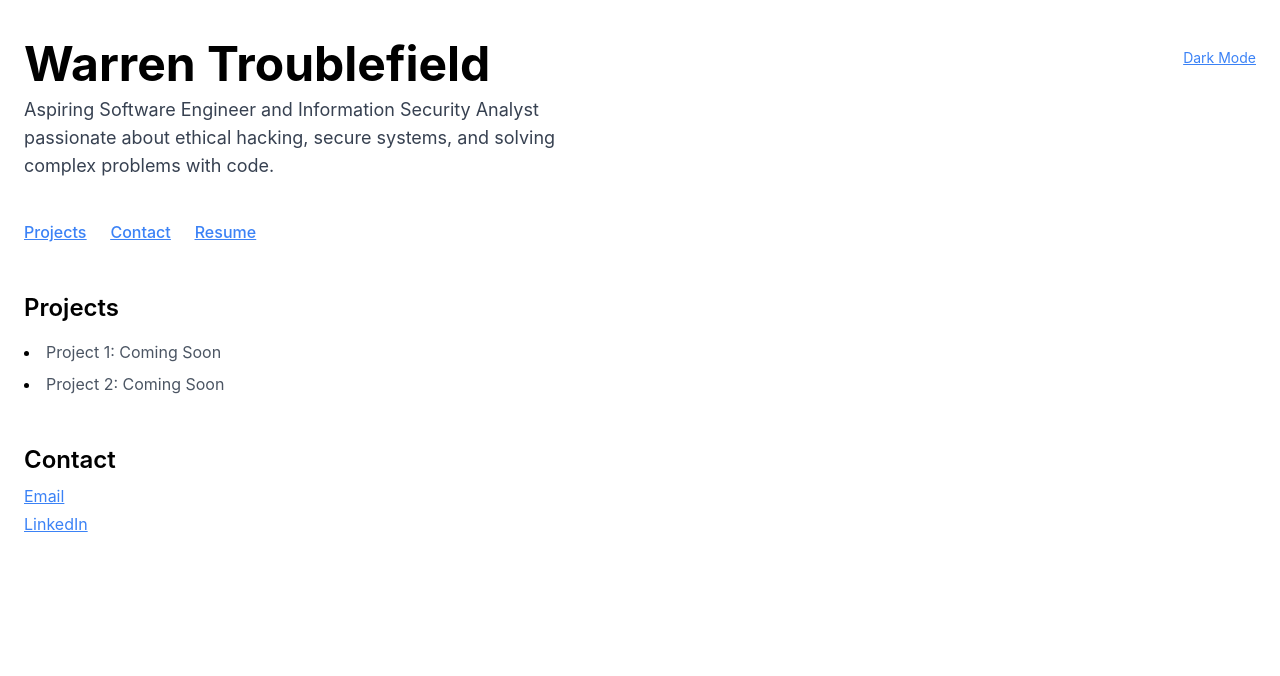
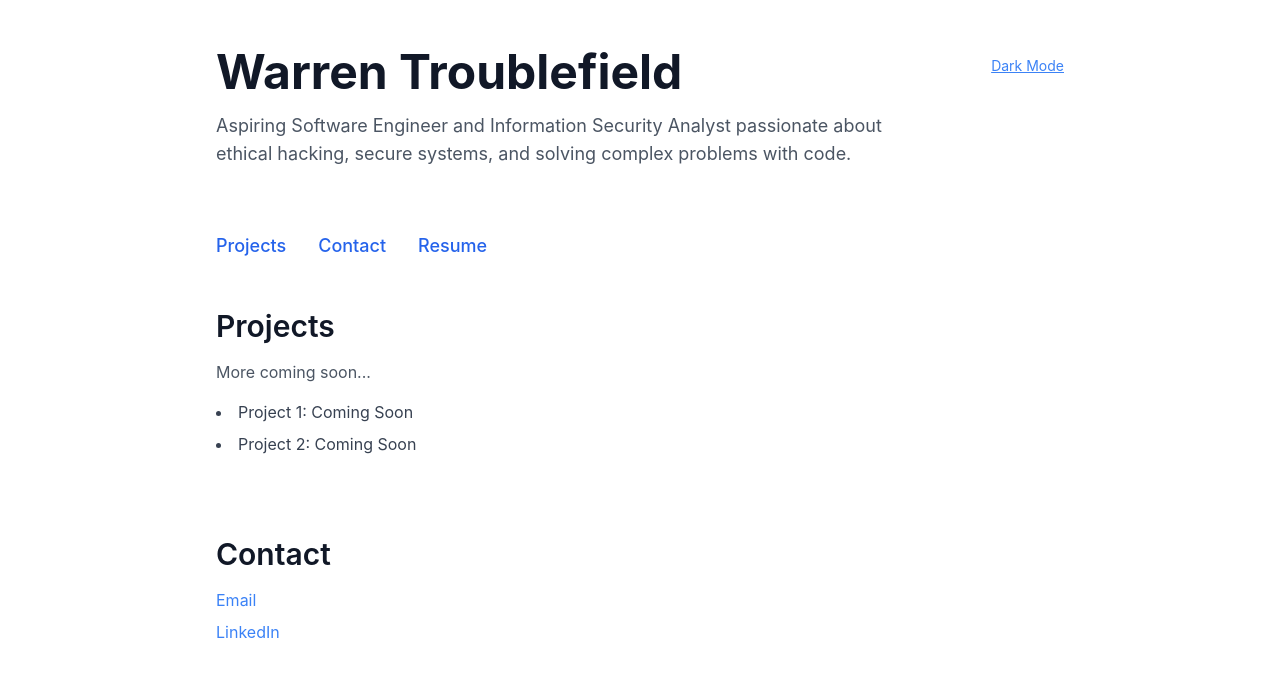
Before and after one commit to WarrenTroublefield/warren-portfolio, a React (Vite) app: page / in a window 1280 px wide. Shown: the top 676 px of the page. Built offline with nearby package versions, Linux system fonts and the light colour scheme; the HTML template or start-up script is replaced by a standard one.

Commit message:
Add files via upload

```diff
--- a/src/App.jsx
+++ b/src/App.jsx
@@ -1,3 +1,4 @@
+
 import { useState, useEffect } from 'react';
 
 export default function App() {
@@ -8,41 +9,44 @@ export default function App() {
   }, [darkMode]);
 
   return (
-    <div className="min-h-screen bg-white dark:bg-black text-black dark:text-white transition-colors px-6 py-10">
-      <header className="flex justify-between items-start mb-10">
+    <div className="min-h-screen bg-white dark:bg-neutral-900 text-gray-900 dark:text-white transition-colors duration-300 font-inter">
+      <div className="max-w-4xl mx-auto px-6 py-12">
+        <header className="flex justify-between items-start mb-16">
           <div>
-          <h1 className="text-5xl font-bold">Warren Troublefield</h1>
-          <p className="mt-2 text-lg text-gray-700 dark:text-gray-300 max-w-xl">
+            <h1 className="text-4xl md:text-5xl font-bold">Warren Troublefield</h1>
+            <p className="mt-4 text-lg text-gray-600 dark:text-gray-400 max-w-2xl">
               Aspiring Software Engineer and Information Security Analyst passionate about ethical hacking, secure systems, and solving complex problems with code.
             </p>
           </div>
           <button
             onClick={() => setDarkMode(!darkMode)}
-          className="text-sm text-blue-500 underline mt-2"
+            className="text-sm text-blue-500 underline mt-2 hover:text-blue-400 transition"
           >
             {darkMode ? 'Light Mode' : 'Dark Mode'}
           </button>
         </header>
 
-      <nav className="flex gap-6 mb-12 text-blue-500 font-medium underline">
-        <a href="#projects">Projects</a>
-        <a href="#contact">Contact</a>
-        <a href="/resume.pdf" target="_blank" rel="noopener noreferrer">Resume</a>
+        <nav className="flex gap-8 text-blue-600 dark:text-blue-400 mb-12 text-lg font-medium">
+          <a href="#projects" className="hover:underline">Projects</a>
+          <a href="#contact" className="hover:underline">Contact</a>
+          <a href="/resume.pdf" target="_blank" rel="noopener noreferrer" className="hover:underline">Resume</a>
         </nav>
 
-      <section id="projects" className="mb-12">
-        <h2 className="text-2xl font-semibold mb-4">Projects</h2>
-        <ul className="list-disc list-inside space-y-2">
-          <li><span className="text-gray-600 dark:text-gray-400">Project 1: Coming Soon</span></li>
-          <li><span className="text-gray-600 dark:text-gray-400">Project 2: Coming Soon</span></li>
+        <section id="projects" className="mb-20">
+          <h2 className="text-3xl font-semibold mb-4">Projects</h2>
+          <p className="text-gray-600 dark:text-gray-400">More coming soon...</p>
+          <ul className="list-disc list-inside mt-4 space-y-2">
+            <li className="text-gray-700 dark:text-gray-300">Project 1: Coming Soon</li>
+            <li className="text-gray-700 dark:text-gray-300">Project 2: Coming Soon</li>
           </ul>
         </section>
 
         <section id="contact">
-        <h2 className="text-2xl font-semibold mb-2">Contact</h2>
-        <p className="mb-1"><a href="mailto:swegmoneylife@gmail.com" className="text-blue-500 underline">Email</a></p>
-        <p><a href="https://www.linkedin.com/in/warren-troublefield-jr-51b124270/" target="_blank" rel="noopener noreferrer" className="text-blue-500 underline">LinkedIn</a></p>
+          <h2 className="text-3xl font-semibold mb-4">Contact</h2>
+          <p className="mb-2"><a href="mailto:swegmoneylife@gmail.com" className="text-blue-500 hover:underline">Email</a></p>
+          <p><a href="https://www.linkedin.com/in/warren-troublefield-jr-51b124270/" target="_blank" rel="noopener noreferrer" className="text-blue-500 hover:underline">LinkedIn</a></p>
         </section>
+      </div>
     </div>
   );
 }
```
Lines whose indentation alone changed are shown as unchanged.
